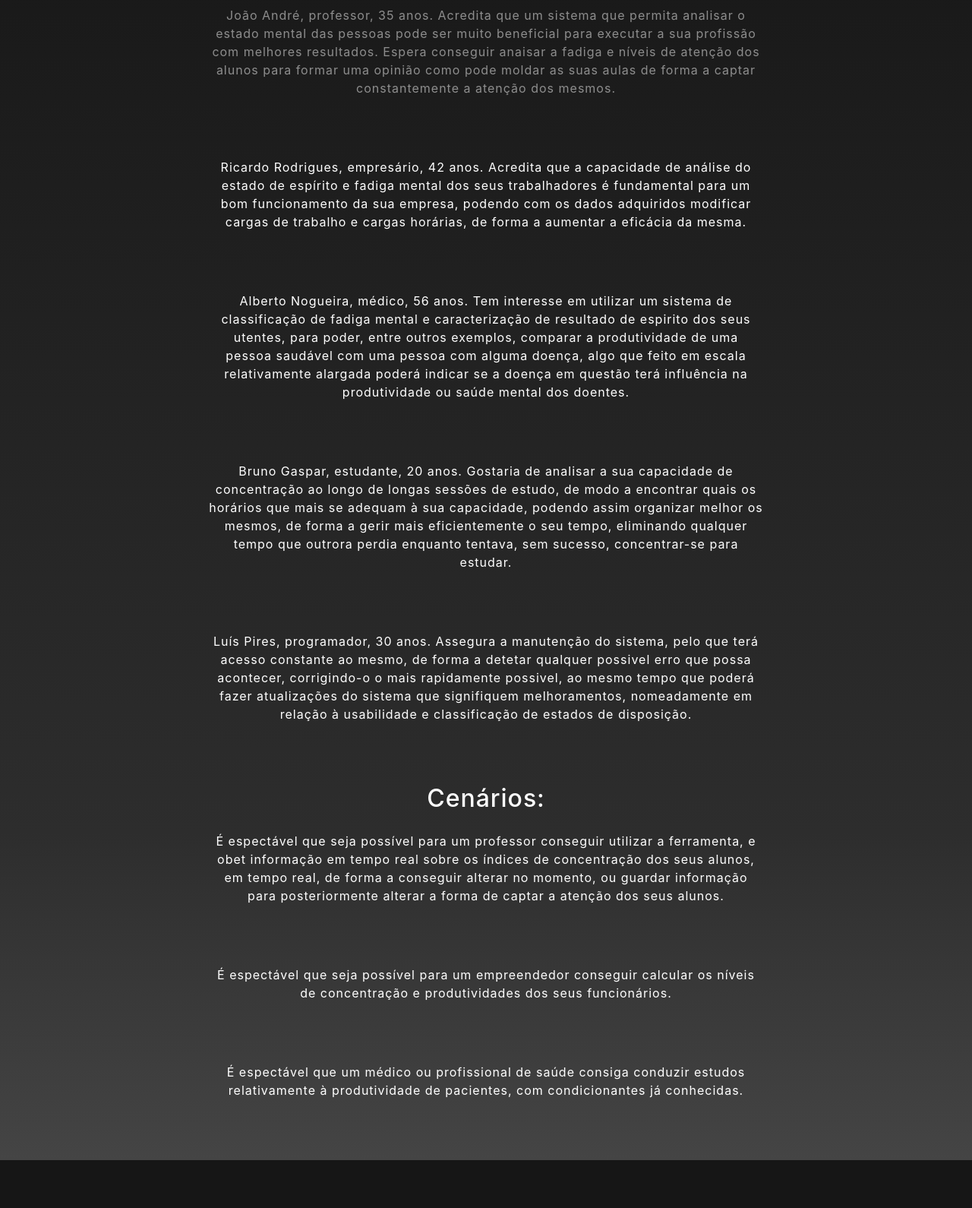
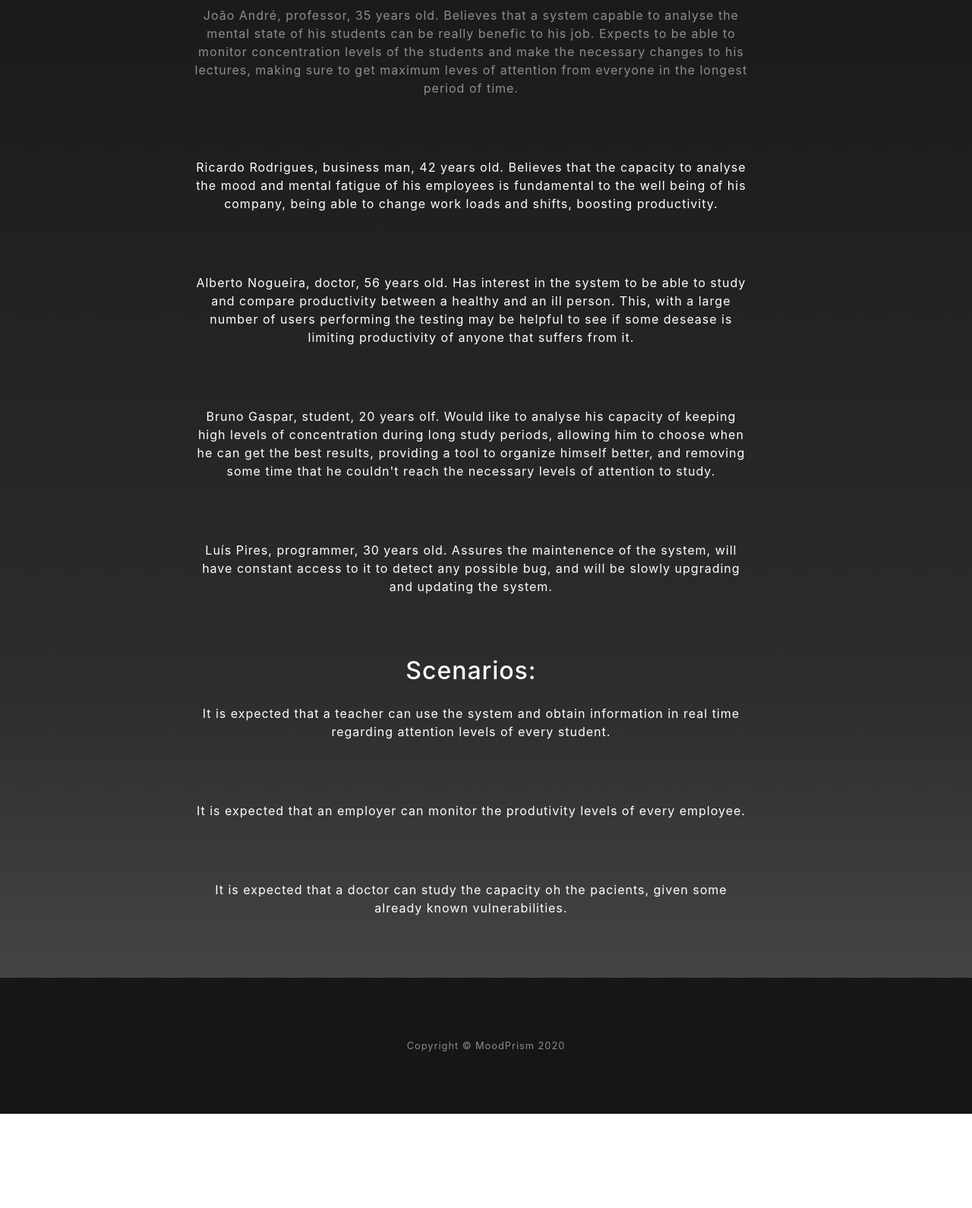
Before and after one commit to MoodPrism/moodprism.github.io, a website with bundled scripts: page vision.html in a window 1280 px wide. Shown: the part 214-1804 px from the top of the page at 76% size. After the commit the page ends 1680 px from the top, so only its background shows below. Built offline with nearby package versions, Linux system fonts and the light colour scheme.

Commit message:
documentaçao e traduçao

```diff
--- a/vision.html
+++ b/vision.html
@@ -47,27 +47,23 @@
       <div class="row">
         <div class="col-lg-8 mx-auto">
           <h2 class="text-white mb-4">Personas:</h2>
-          <p class="text-white-50">João André, professor, 35 anos. Acredita que um sistema que permita analisar o estado mental das pessoas pode ser muito
-          beneficial para executar a sua profissão com melhores resultados. Espera conseguir anaisar a fadiga e níveis de atenção dos alunos para
-          formar uma opinião como pode moldar as suas aulas de forma a captar constantemente a atenção dos mesmos.</p>
-          <p class="text-white mb-50">Ricardo Rodrigues, empresário, 42 anos. Acredita que a capacidade de análise do estado de espírito e fadiga mental dos seus
-          trabalhadores é fundamental para um bom funcionamento da sua empresa, podendo com os dados adquiridos modificar cargas de trabalho e cargas horárias, de forma
-          a aumentar a eficácia da mesma.</p>
-          <p class="text-white mb-50">Alberto Nogueira, médico, 56 anos. Tem interesse em utilizar um sistema de classificação de fadiga mental e caracterização de resultado
-          de espirito dos seus utentes, para poder, entre outros exemplos, comparar a produtividade de uma pessoa saudável com uma pessoa com alguma doença, algo que feito
-        em escala relativamente alargada poderá indicar se a doença em questão terá influência na produtividade ou saúde mental dos doentes.</p>
-          <p class="text-white mb-50">Bruno Gaspar, estudante, 20 anos. Gostaria de analisar a sua capacidade de concentração ao longo de longas sessões de estudo, de modo a
-          encontrar quais os horários que mais se adequam à sua capacidade, podendo assim organizar melhor os mesmos, de forma a gerir mais eficientemente o seu tempo, eliminando
-        qualquer tempo que outrora perdia enquanto tentava, sem sucesso, concentrar-se para estudar.</p>
-          <p class="text-white mb-50">Luís Pires, programador, 30 anos. Assegura a manutenção do sistema, pelo que terá acesso constante ao mesmo, de forma a detetar qualquer possivel erro
-          que possa acontecer, corrigindo-o o mais rapidamente possivel, ao mesmo tempo que poderá fazer atualizações do sistema que signifiquem melhoramentos, nomeadamente em relação à
-        usabilidade e classificação de estados de disposição.</p>
-        <h2 class="text-white mb-4">Cenários:</h2>
-        <p class="text-white mb-50">É espectável que seja possível para um professor conseguir utilizar a ferramenta, e obet informação em tempo real sobre os índices de concentração
-        dos seus alunos, em tempo real, de forma a conseguir alterar no momento, ou guardar informação para posteriormente alterar a forma de captar a atenção dos seus alunos.</p>
-        <p class="text-white mb-50">É espectável que seja possível para um empreendedor conseguir calcular os níveis de concentração e produtividades dos seus funcionários.</p>
-        <p class="text-white mb-50">É espectável que um médico ou profissional de saúde consiga conduzir estudos relativamente à produtividade de pacientes, com condicionantes já conhecidas.</p>
-        </div>
+          <p class="text-white-50">João André, professor, 35 years old. Believes that a system capable to analyse the mental state of his students can be really benefic to his job. Expects to be able to monitor
+            concentration levels of the students and make the necessary changes to his lectures, making sure to get maximum leves of attention from everyone in the longest period of time.
+          </p>
+          <p class="text-white mb-50">Ricardo Rodrigues, business man, 42 years old. Believes that the capacity to analyse the mood and mental fatigue of his employees is fundamental to the well being of his company, being able to change
+            work loads and shifts, boosting productivity.
+          </p>
+          <p class="text-white mb-50">Alberto Nogueira, doctor, 56 years old. Has interest in the system to be able to study and compare productivity between a healthy and an ill person.
+            This, with a large number of users performing the testing may be helpful to see if some desease is limiting productivity of anyone that suffers from it.
+          </p>
+          <p class="text-white mb-50">Bruno Gaspar, student, 20 years olf. Would like to analyse his capacity of keeping high levels of concentration during long study periods, allowing him to choose
+            when he can get the best results, providing a tool to organize himself better, and removing some time that he couldn't reach the necessary levels of attention to study.</p>
+          <p class="text-white mb-50">Luís Pires, programmer, 30 years old. Assures the maintenence of the system, will have constant access to it to detect any possible bug, and will be slowly upgrading and updating the system.</p>
+        <h2 class="text-white mb-4">Scenarios:</h2>
+        <p class="text-white mb-50">It is expected that a teacher can use the system and obtain information in real time regarding attention levels of every student.</p>
+        <p class="text-white mb-50">It is expected that an employer can monitor the produtivity levels of every employee.</p>
+        <p class="text-white mb-50">It is expected that a doctor can study the capacity oh the pacients, given some already known vulnerabilities.</p>
+        </div>lives
       </div>
     </div>
   </section>
```
Also changed, not shown: docs.html (+4 -4 lines), index.html (+11 -16 lines), specification.html (+9 -9 lines).
